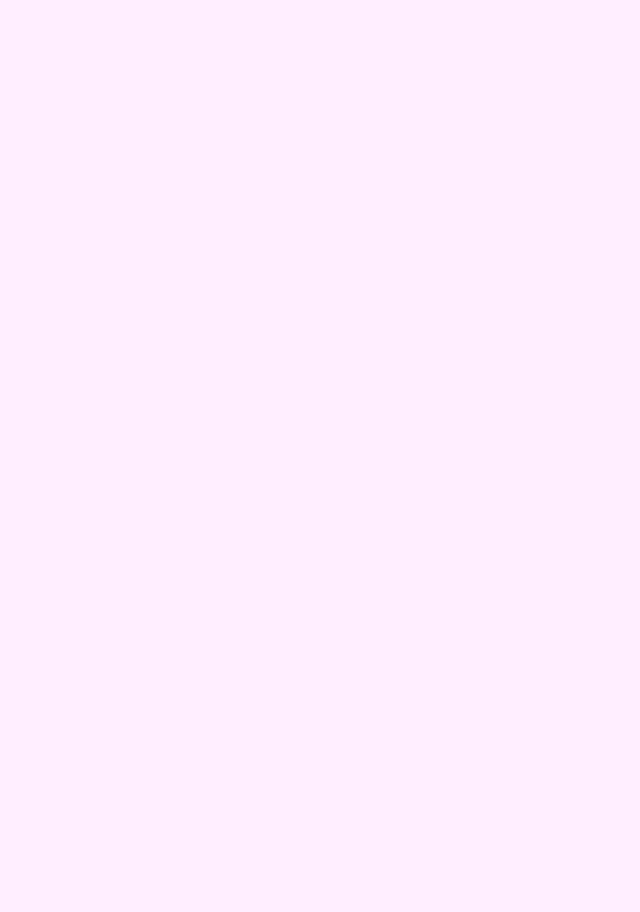
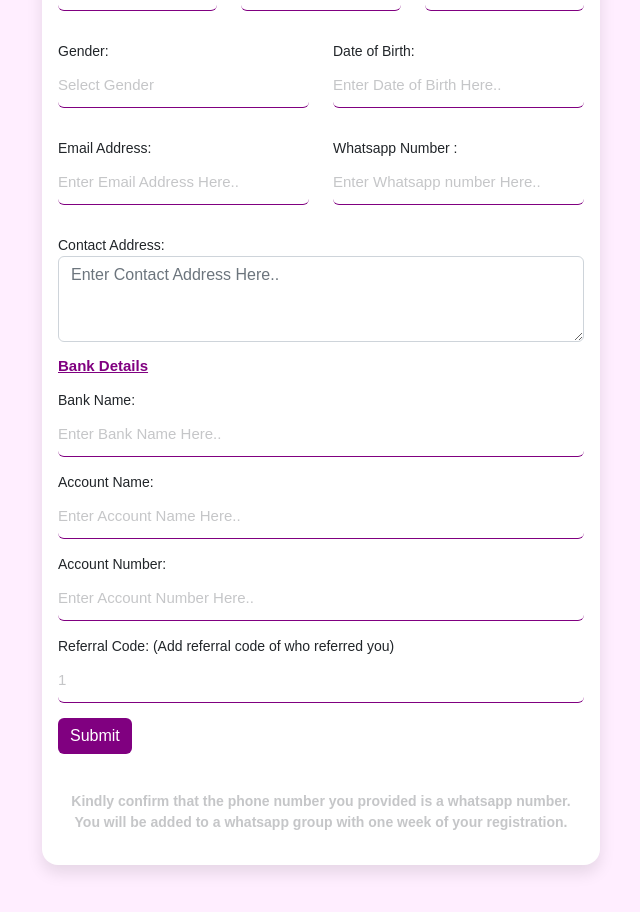
Before and after one commit to jekayode/purpleliving-agents-regitstration, a React (Create React App) app: page /referral/1 in a window 1280 px wide. Before the commit this address had no page. Shown: the part 240-1152 px from the top of the page, without its empty margins (319-959 px from the left). Before the commit the page ends 800 px from the top, so only its background shows below. Built offline with nearby package versions, Linux system fonts and the light colour scheme; a small style sheet from the web is missing.

Commit message:
update changes

```diff
--- a/src/App.js
+++ b/src/App.js
@@ -12,6 +12,7 @@ const App = () => {
       <Router>
             <Routes>
 						<Route path="/" element={<Registration/>} />
+						<Route path="/referral/:ref_code" element={<Registration/>} />
 						<Route path="/users" element={<Users/>} />
             </Routes>
 				</Router>
--- a/src/components/registration.js
+++ b/src/components/registration.js
@@ -1,16 +1,20 @@
 
 import '../App.css';
-import { useState } from 'react';
+import { useEffect, useState } from 'react';
 import createUser from '../fauna/createUser';
 // import { toast } from 'material-react-toastify';
 import { sendMail } from '../services/sendMail';
+import { useParams } from "react-router-dom";
 
 
 function Registration() {
+  const { ref_code } = useParams();
+
   const [alertMessage, setAlertMessage] = useState({
     type: '',
     message: ''
   });
+
   const [formState, updateFormState] = useState({
     fname: '',
     mname: '',
@@ -18,14 +22,13 @@ function Registration() {
     gender: '',
     dob: '',
     email: '',
-    referred_code: '',
+    referred_code: ref_code ? ref_code : '' ,
     phone: '',
     address: '',
     bank_name: '',
     account_name: '',
     account_number: '',
   });
-
 
   const updateForm = e => {
     const { value, name } = e.target;
@@ -45,6 +48,10 @@ function Registration() {
         message: 'Please fill all fields'
       });
       return;
+    }
+
+    if(ref_code) {
+      formState.referred_code = ref_code;
     }
 
     const referral_code = (Math.random() + 1).toString(36).substring(5);
```
